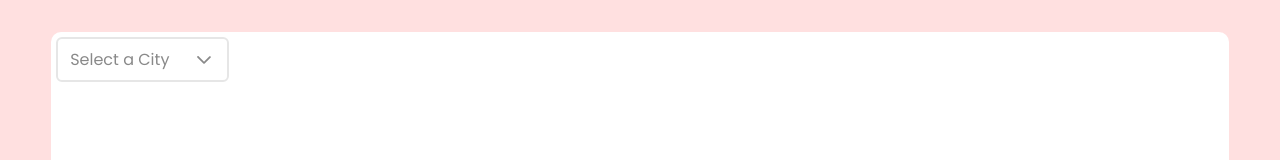
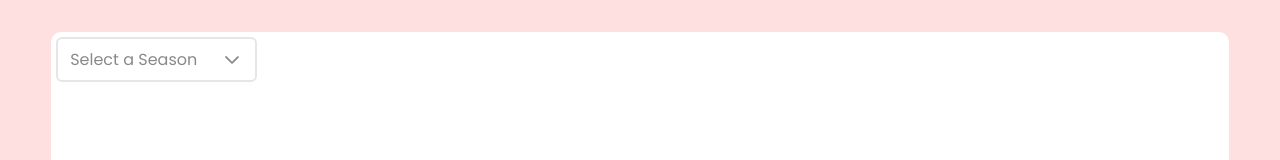
Before and after one commit to asitha-navaratne/f1-dashboard, a React (Vite) app: page / in a window 1280 px wide. Shown: the top 160 px of the page. Built offline with nearby package versions, Linux system fonts and the light colour scheme; no server answers.

Commit message:
Changes to Seasons component

```diff
--- a/src/pages/Seasons/Seasons.element.tsx
+++ b/src/pages/Seasons/Seasons.element.tsx
@@ -1,23 +1,16 @@
-import { useState } from "react";
+import { FC, useState } from "react";
 
 import { useQuery } from "@tanstack/react-query";
+import { Dropdown } from "primereact/dropdown";
 
 import "./Seasons.css";
 
-import { ProgressSpinner } from "primereact/progressspinner";
-import { Dropdown } from "primereact/dropdown";
+import LoadingSpinner from "../../components/LoadingSpinner/LoadingSpinner.element";
 
 import loader from "./Seasons.loader";
 
-const Seasons = () => {
-  const [selectedCity, setSelectedCity] = useState(null);
-  const cities = [
-    { name: "New York", code: "NY" },
-    { name: "Rome", code: "RM" },
-    { name: "London", code: "LDN" },
-    { name: "Istanbul", code: "IST" },
-    { name: "Paris", code: "PRS" },
-  ];
+const Seasons: FC = () => {
+  const [selectedSeason, setSelectedSeason] = useState<string>("");
 
   const { data, isPending, isError, error } = useQuery({
     queryKey: ["seasons"],
@@ -28,25 +21,17 @@ const Seasons = () => {
   console.log(data, isPending, isError, error);
 
   if (isPending) {
-    return (
-      <ProgressSpinner
-        style={{ width: "50px", height: "50px" }}
-        strokeWidth="8"
-        fill="var(--surface-ground)"
-        animationDuration=".5s"
-      />
-    );
+    return <LoadingSpinner />;
   }
 
   return (
     <div>
       <div className="card">
         <Dropdown
-          value={selectedCity}
-          onChange={(e) => setSelectedCity(e.value)}
-          options={cities}
-          optionLabel="name"
-          placeholder="Select a City"
+          value={selectedSeason}
+          onChange={(e) => setSelectedSeason(e.value)}
+          options={data}
+          placeholder="Select a Season"
           className="w-full md:w-14rem"
         />
       </div>
```
